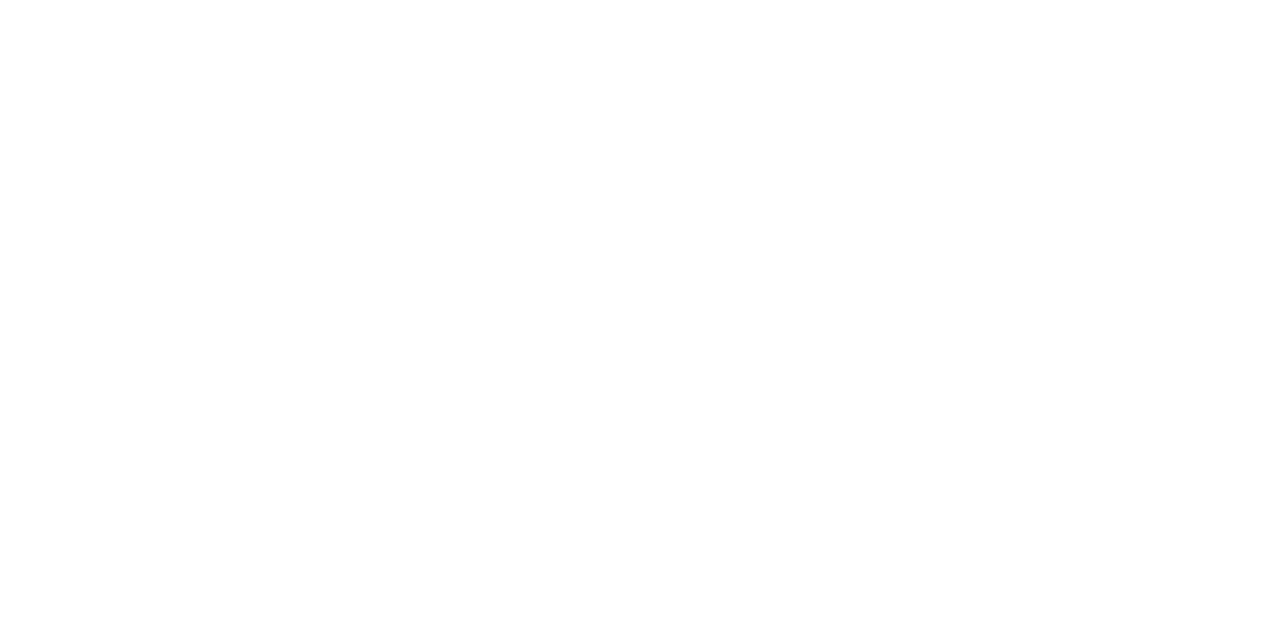
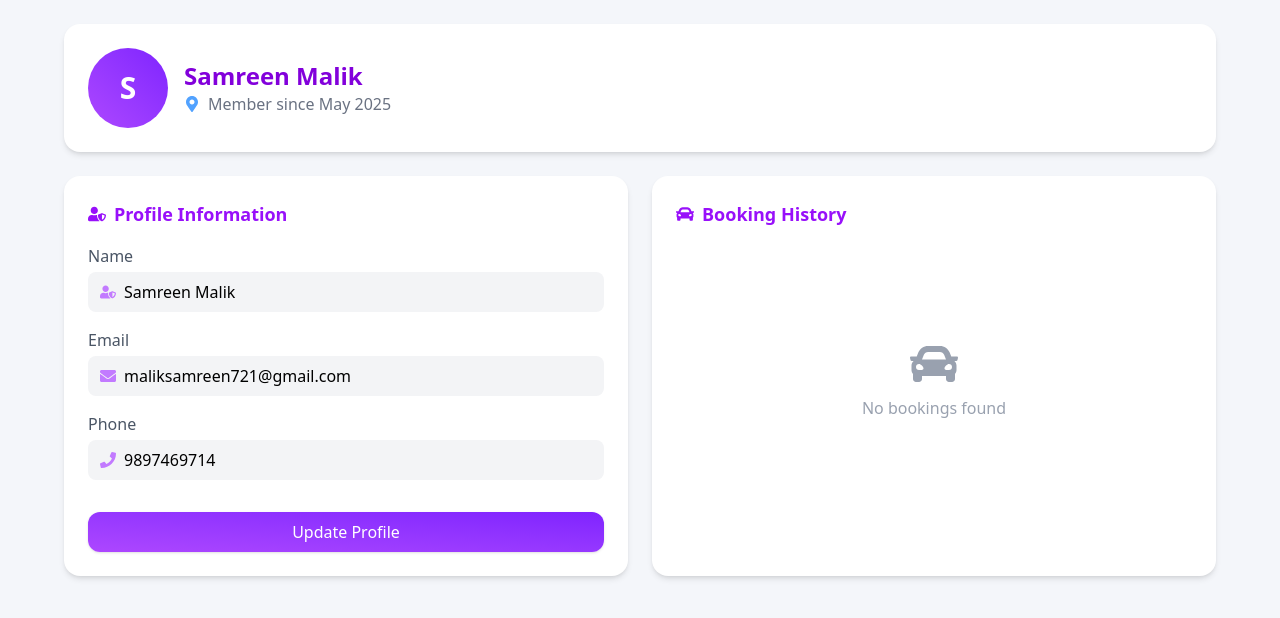
Before and after one commit to devoleper-samreen/Car-Rental, a React (Vite) app in the folder Frontend/: page /user/dashboard in a window 1280 px wide. Before the commit this address had no page. Shown: the top 618 px of the page. Built offline with nearby package versions, Linux system fonts and the light colour scheme.

Commit message:
feat: add UserDashboard component and integrate it into routing

```diff
--- a/Frontend/src/App.jsx
+++ b/Frontend/src/App.jsx
@@ -6,6 +6,7 @@ import UserSignup from './pages/UserSignup'
 import UserLogin from './pages/UserLogin'
 import AdminLogin from './pages/AdminLogin'
 import AdminSignup from './pages/AdminSignup'
+import UserDashboard from "./dashboard/UserDashboard"
 
 function App() {
 
@@ -18,6 +19,7 @@ function App() {
           <Route path='/signup' element={<UserSignup />} />
           <Route path='/admin/login' element={<AdminLogin />} />
           <Route path='/admin/signup' element={<AdminSignup />} />
+          <Route path='/user/dashboard' element={<UserDashboard />} />
           <Route path='/list' element={<CarList />} />
         </Routes>
       </Router>
--- /dev/null
+++ b/Frontend/src/dashboard/UserDashboard.jsx
@@ -0,0 +1,71 @@
+import React from 'react';
+import { FaMapMarkerAlt, FaEnvelope, FaPhone, FaCarSide, FaUserShield } from 'react-icons/fa';
+import { FaCar } from "react-icons/fa";
+
+const UserDashboard = () => {
+    return (
+        <div className="min-h-screen bg-[#f4f6fa] p-6">
+            <div className="max-w-6xl mx-auto">
+                {/* Profile Header */}
+                <div className="bg-white rounded-2xl shadow-md flex items-center p-6 mb-6">
+                    <div className="w-20 h-20 rounded-full bg-gradient-to-tr from-purple-500 to-violet-600 flex items-center justify-center text-white text-3xl font-bold">
+                        S
+                    </div>
+                    <div className="ml-4">
+                        <h2 className="text-2xl font-bold text-purple-700">Samreen Malik</h2>
+                        <p className="flex items-center text-gray-500">
+                            <FaMapMarkerAlt className="mr-2 text-blue-400" /> Member since May 2025
+                        </p>
+                    </div>
+                </div>
+
+                {/* Main Content */}
+                <div className="grid grid-cols-1 md:grid-cols-2 gap-6">
+                    {/* Profile Info */}
+                    <div className="bg-white rounded-2xl shadow-md p-6">
+                        <h3 className="text-lg font-semibold mb-4 flex items-center text-purple-600">
+                            <FaUserShield className="mr-2" /> Profile Information
+                        </h3>
+                        <div className="mb-4">
+                            <label className="text-gray-600 block mb-1">Name</label>
+                            <div className="flex items-center bg-gray-100 rounded-lg px-3 py-2">
+                                <FaUserShield className="text-purple-400 mr-2" />
+                                <span>Samreen Malik</span>
+                            </div>
+                        </div>
+                        <div className="mb-4">
+                            <label className="text-gray-600 block mb-1">Email</label>
+                            <div className="flex items-center bg-gray-100 rounded-lg px-3 py-2">
+                                <FaEnvelope className="text-purple-400 mr-2" />
+                                <span>maliksamreen721@gmail.com</span>
+                            </div>
+                        </div>
+                        <div className="mb-4">
+                            <label className="text-gray-600 block mb-1">Phone</label>
+                            <div className="flex items-center bg-gray-100 rounded-lg px-3 py-2">
+                                <FaPhone className="text-purple-400 mr-2" />
+                                <span>9897469714</span>
+                            </div>
+                        </div>
+                        <button className="w-full mt-4 bg-gradient-to-tr from-purple-500 to-violet-600 text-white py-2 rounded-xl shadow hover:scale-105 transition-transform cursor-pointer">
+                            Update Profile
+                        </button>
+                    </div>
+
+                    {/* Booking History */}
+                    <div className="bg-white rounded-2xl shadow-md p-6">
+                        <h3 className="text-lg font-semibold mb-4 flex items-center text-purple-600">
+                            <FaCar className="mr-2" /> Booking History
+                        </h3>
+                        <div className="flex flex-col items-center justify-center text-gray-400 my-28">
+                            <FaCar className="text-5xl mb-2" />
+                            <p>No bookings found</p>
+                        </div>
+                    </div>
+                </div>
+            </div>
+        </div>
+    );
+};
+
+export default UserDashboard;
```
